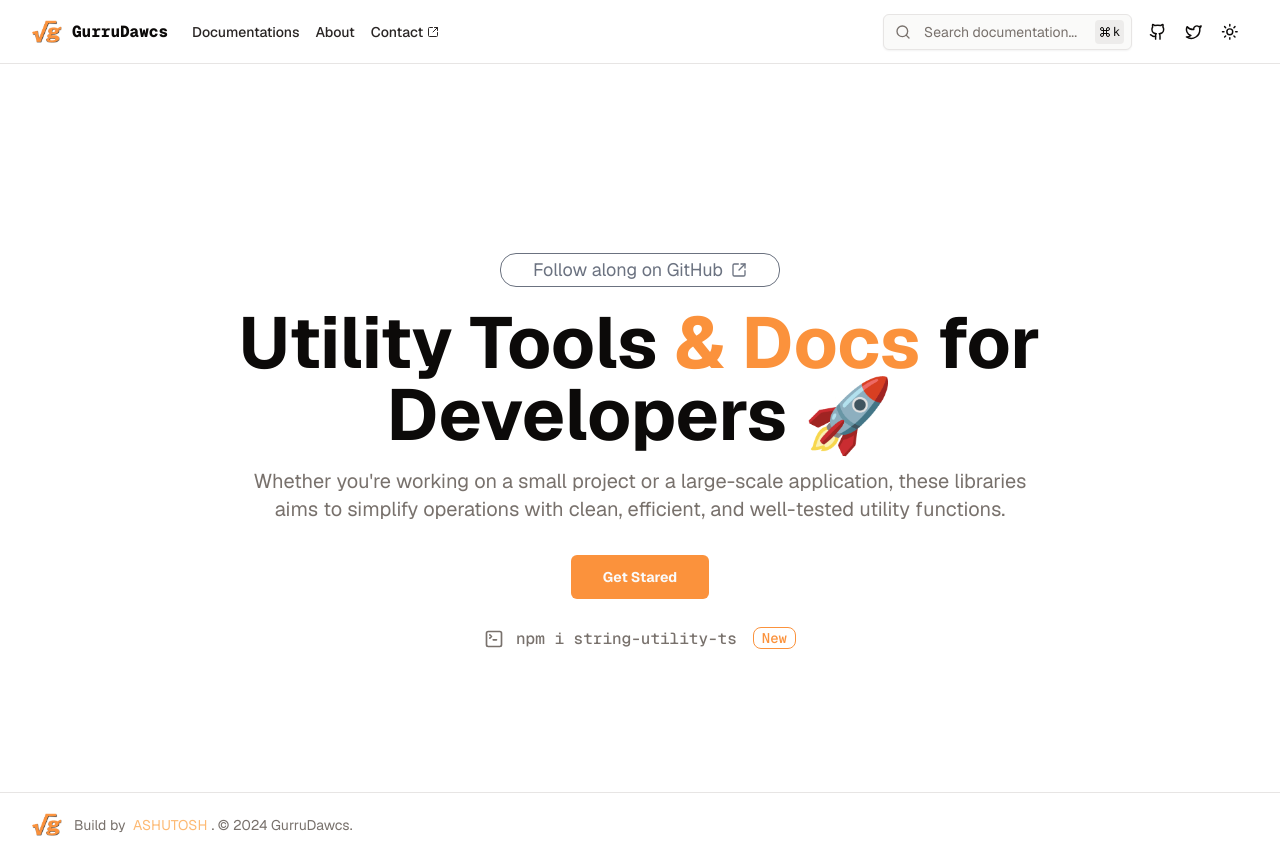
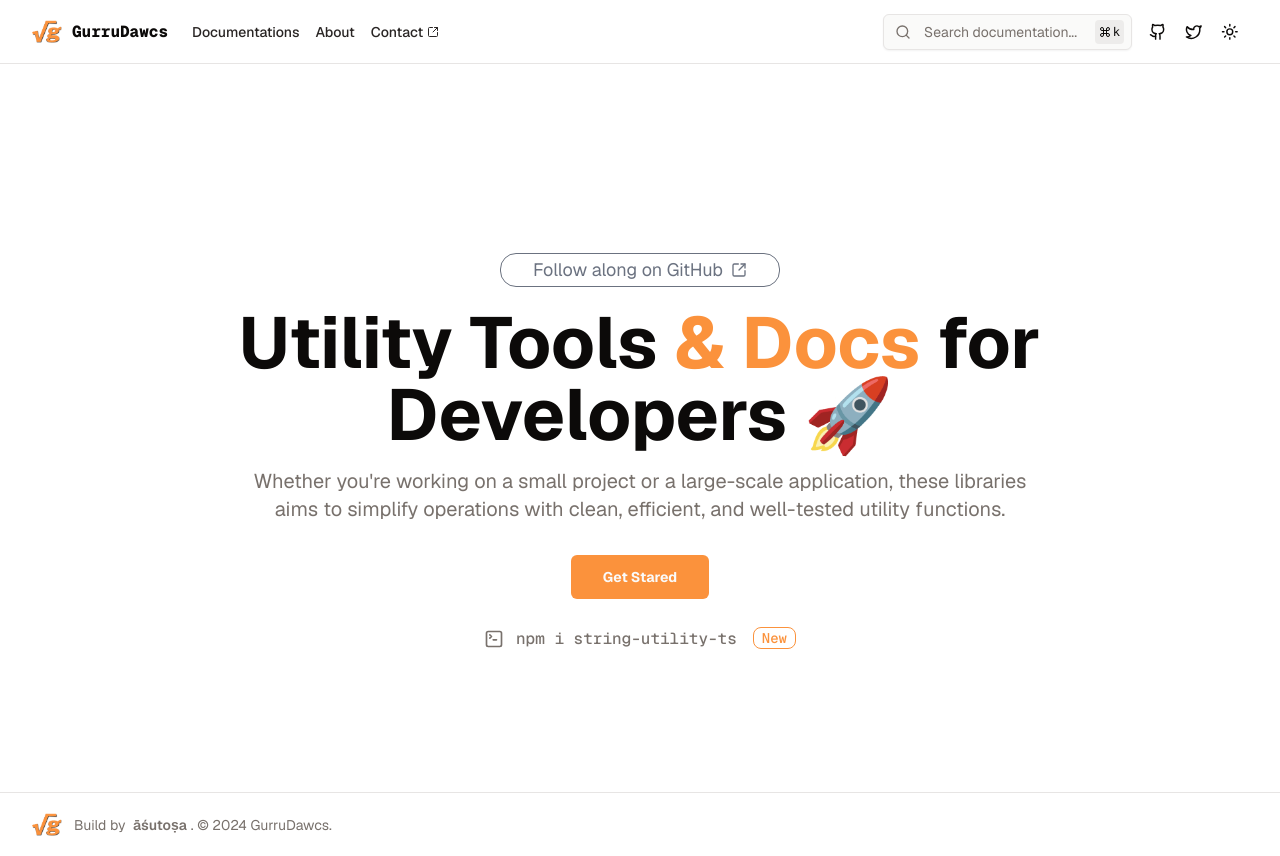
Before and after one commit to gurrudev/gurru-dawcs, a Next.js app: page / in a window 1280 px wide. Built offline with nearby package versions, Linux system fonts and the light colour scheme.

Commit message:
UPDATE: Footer

```diff
--- a/components/footer.tsx
+++ b/components/footer.tsx
@@ -13,10 +13,10 @@ export function Footer() {
                   <p className="text-center">
                       Build by{" "}
                       <Link
-              className="px-1 text-orange-300"
+                          className="px-1 lowercase font-semibold hover:underline"
                           href="https://ashutoshpawar.live"
                       >
-              ASHUTOSH
+                          ĀŚUTOṢA
                       </Link>
                       . &copy; 2024 GurruDawcs.
                   </p>
```
Lines whose indentation alone changed are shown as unchanged.
